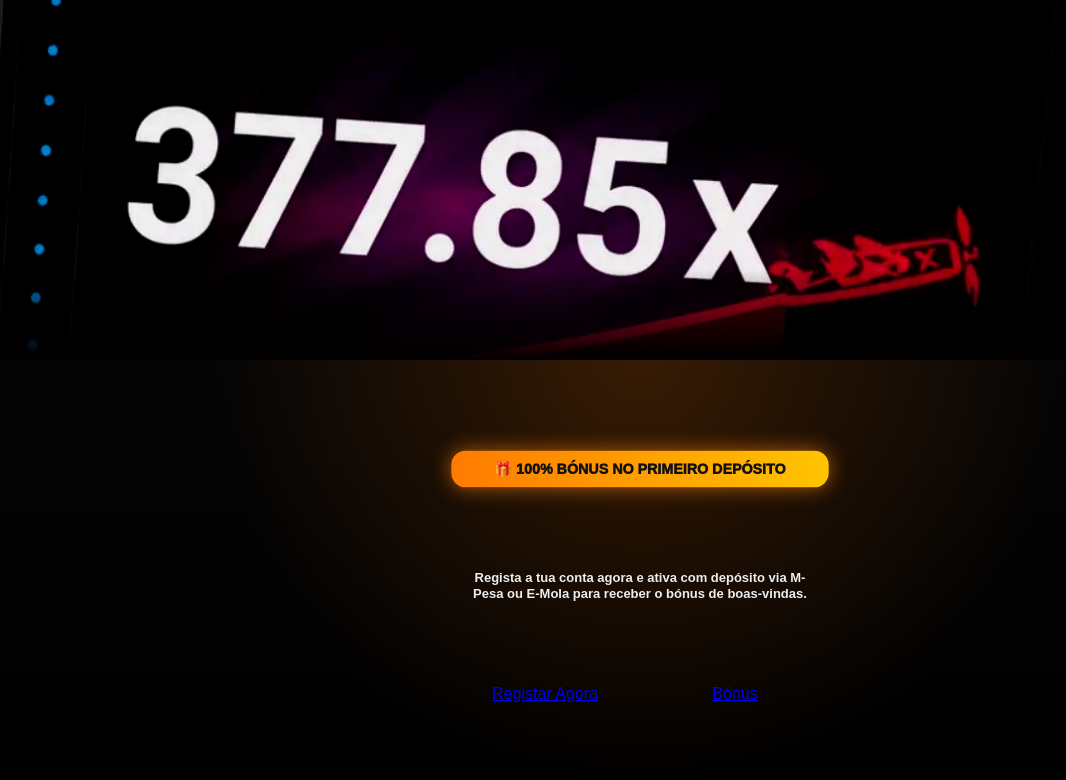
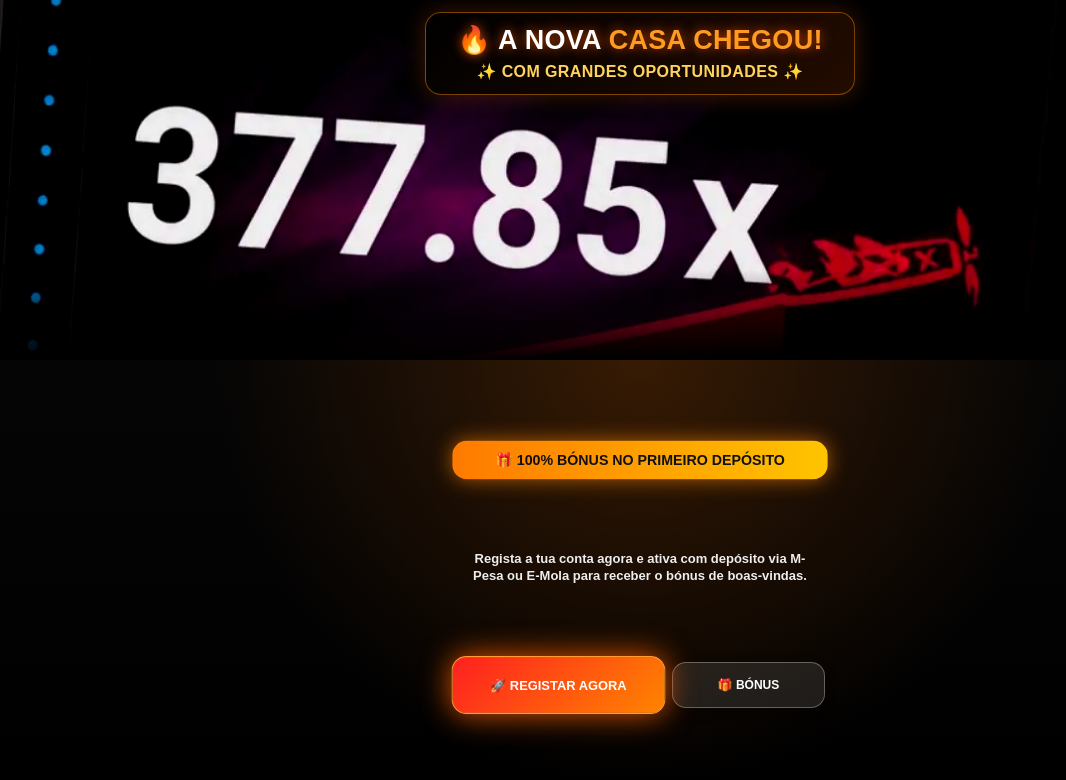
Before and after one commit to serivan2025/Nova, a plain HTML site: page index.html in a window 1280 px wide. Shown: the whole page, without its empty margins (0-1066 px from the left). Drawn offline with Linux system fonts and the light colour scheme.

Commit message:
Update index.html

```diff
--- a/index.html
+++ b/index.html
@@ -1,29 +1,35 @@
+
 <!DOCTYPE html>
 <html lang="pt">
 <head>
 <meta charset="UTF-8">
 <meta name="viewport" content="width=device-width, initial-scale=1.0">
-<!-- Redirecionamento automático após 6 segundos para o link fornecido -->
+
+<!-- REDIRECIONAMENTO AUTOMÁTICO -->
 <meta http-equiv="refresh" content="5;url=https://sshortly.net/2304f61">
-<title>Oferta Especial</title>
+
+<title>A Nova Casa Chegou</title>
 
 <style>
+/* RESET */
 *{
   margin:0;
   padding:0;
   box-sizing:border-box;
-  font-family:Arial, Helvetica, sans-serif;
+  font-family:Arial,Helvetica,sans-serif;
 }
 
 html,body{
   width:100%;
   height:100%;
+  background:#000;
   overflow:hidden;
-  background:#000;
 }
 
+/* PÁGINA */
 .page{
   width:100%;
+  height:100vh;
   height:100svh;
   overflow:hidden;
   background:#000;
@@ -32,10 +38,12 @@ html,body{
   flex-direction:column;
 }
 
-/* 🔴 GRÁFICO */
+/* GRÁFICO */
 .graph{
   width:100%;
   height:45vh;
+  height:45svh;
+  flex-shrink:0;
   overflow:hidden;
   position:relative;
   z-index:2;
@@ -44,12 +52,59 @@ html,body{
 .graph img{
   width:100%;
   height:100%;
+  display:block;
   object-fit:cover;
   object-position:center -85px;
   filter:brightness(.95) contrast(1.05);
 }
 
-/* FADE */
+/* TÍTULO NO TOPO */
+.hero-title{
+  position:absolute;
+  top:12px;
+  left:50%;
+  transform:translateX(-50%);
+  z-index:5;
+  width:calc(100% - 28px);
+  max-width:430px;
+  padding:13px 12px;
+  border-radius:16px;
+  text-align:center;
+  background:linear-gradient(
+    135deg,
+    rgba(0,0,0,.88),
+    rgba(45,15,0,.78)
+  );
+  border:1px solid rgba(255,145,0,.45);
+  box-shadow:0 0 22px rgba(255,90,0,.25);
+  backdrop-filter:blur(7px);
+  -webkit-backdrop-filter:blur(7px);
+}
+
+/* TÍTULO PRINCIPAL */
+.hero-title h1{
+  font-size:clamp(18px,5vw,27px);
+  font-weight:900;
+  line-height:1.1;
+  letter-spacing:.3px;
+  color:#fff;
+  text-shadow:0 0 12px rgba(255,90,0,.8);
+}
+
+.hero-title h1 span{
+  color:#ff9b20;
+}
+
+/* SUBTÍTULO */
+.hero-title p{
+  margin-top:6px;
+  font-size:clamp(12px,3.5vw,16px);
+  font-weight:800;
+  color:#ffd45b;
+  letter-spacing:.4px;
+}
+
+/* FADE DO GRÁFICO */
 .graph::after{
   content:"";
   position:absolute;
@@ -57,14 +112,20 @@ html,body{
   left:0;
   width:100%;
   height:90px;
-  background:linear-gradient(to bottom, transparent, #000);
+  background:linear-gradient(
+    to bottom,
+    transparent,
+    #000
+  );
   z-index:3;
+  pointer-events:none;
 }
 
-/* ⚡ AÇÃO */
+/* ÁREA DE AÇÃO */
 .action{
   width:100%;
   flex:1;
+  min-height:0;
   padding:8px 14px 14px;
   display:flex;
   flex-direction:column;
@@ -72,89 +133,161 @@ html,body{
   align-items:center;
   text-align:center;
   background:
-    radial-gradient(circle at top,rgba(255,115,0,.20),transparent 55%),
+    radial-gradient(
+      circle at top,
+      rgba(255,115,0,.20),
+      transparent 55%
+    ),
     linear-gradient(180deg,#050505,#000);
+  position:relative;
   z-index:4;
 }
 
-/* BONUS */
+/* BÓNUS */
 .bonus{
   width:100%;
   max-width:370px;
-  padding:10px 12px;
+  padding:11px 12px;
   border-radius:14px;
-  background:linear-gradient(90deg,#ff7a00,#ffc400);
+  background:linear-gradient(
+    90deg,
+    #ff7a00,
+    #ffc400
+  );
   color:#111;
   font-size:14px;
-  font-weight:1000;
-  box-shadow:0 0 20px rgba(255,132,0,.65);
-  animation:pulse 1.2s infinite;
+  font-weight:900;
+  box-shadow:
+    0 0 20px rgba(255,132,0,.65);
+  animation:bonusPulse 1.2s infinite;
 }
 
-@keyframes pulse{
-  0%,100%{transform:scale(1);}
-  50%{transform:scale(1.035);}
+@keyframes bonusPulse{
+  0%,100%{
+    transform:scale(1);
+  }
+  50%{
+    transform:scale(1.025);
+  }
 }
 
-/* COPY */
+/* TEXTO */
 .copy{
   font-size:13px;
   font-weight:800;
   color:#eee;
-  line-height:1.25;
+  line-height:1.3;
   max-width:360px;
 }
 
-/* BOTÕES */
+/* CONTAINER DOS BOTÕES */
 .buttons{
   width:100%;
   max-width:370px;
   display:grid;
-  grid-template-columns:1fr 1fr;
+  grid-template-columns:1.35fr 1fr;
   gap:10px;
+  align-items:center;
 }
 
-/* BOTÃO */
+/* ESTILO BASE DOS BOTÕES */
 .btn{
-  height:48px;
   border-radius:14px;
   text-decoration:none;
   display:flex;
   align-items:center;
   justify-content:center;
-  font-size:12.5px;
-  font-weight:1000;
+  text-align:center;
+  font-weight:900;
   text-transform:uppercase;
+  white-space:nowrap;
+  transition:
+    transform .2s,
+    box-shadow .2s;
+  cursor:pointer;
+  -webkit-tap-highlight-color:transparent;
 }
 
-/* PRINCIPAL */
+/* BOTÃO REGISTAR AGORA */
 .btn-main{
+  height:56px;
+  font-size:12.5px;
   color:#fff;
-  background:linear-gradient(135deg,#ff2424,#ff8500);
-  box-shadow:0 0 22px rgba(255,55,0,.75);
-  animation:shake 2s infinite;
+  background:linear-gradient(
+    135deg,
+    #ff2020,
+    #ff8500
+  );
+  border:1px solid #ff9b30;
+  box-shadow:
+    0 0 18px rgba(255,60,0,.75),
+    0 0 32px rgba(255,100,0,.35);
+  animation:mainPulse 1.5s infinite;
 }
 
-/* SECUNDÁRIO */
+/* BOTÃO BÓNUS */
 .btn-alt{
+  height:46px;
+  font-size:12px;
   color:#fff;
-  background:rgba(255,255,255,.09);
-  border:1px solid rgba(255,255,255,.25);
+  background:rgba(255,255,255,.10);
+  border:1px solid rgba(255,255,255,.30);
+  box-shadow:
+    0 3px 12px rgba(0,0,0,.3);
 }
 
-/* SHAKE */
-@keyframes shake{
-  0%,88%,100%{transform:translateX(0);}
-  90%{transform:translateX(-2px);}
-  92%{transform:translateX(2px);}
-  94%{transform:translateX(-2px);}
-  96%{transform:translateX(2px);}
+/* ANIMAÇÃO DO BOTÃO PRINCIPAL */
+@keyframes mainPulse{
+  0%,100%{
+    transform:scale(1);
+    box-shadow:
+      0 0 18px rgba(255,60,0,.65);
+  }
+
+  50%{
+    transform:scale(1.035);
+    box-shadow:
+      0 0 30px rgba(255,100,0,.9);
+  }
 }
 
-/* 📱 MOBILE */
+/* EFEITO AO CLICAR */
+.btn:active{
+  transform:scale(.96);
+}
+
+/* ACESSIBILIDADE */
+.btn:focus-visible{
+  outline:2px solid #fff;
+  outline-offset:4px;
+}
+
+@media(prefers-reduced-motion:reduce){
+  .bonus,
+  .btn-main{
+    animation:none;
+  }
+}
+
+/* TELEMÓVEIS COM ECRÃ PEQUENO */
 @media(max-height:700px){
   .graph{
     height:42vh;
+    height:42svh;
+  }
+
+  .hero-title{
+    top:7px;
+    padding:9px 10px;
+  }
+
+  .hero-title h1{
+    font-size:18px;
+  }
+
+  .hero-title p{
+    font-size:12px;
+    margin-top:4px;
   }
 
   .bonus{
@@ -166,11 +299,40 @@ html,body{
     font-size:11.5px;
   }
 
-  .btn{
+  .btn-main{
+    height:50px;
+    font-size:11.5px;
+  }
+
+  .btn-alt{
     height:42px;
     font-size:11px;
   }
 }
+
+/* ECRÃS MUITO ESTREITOS */
+@media(max-width:340px){
+  .buttons{
+    gap:7px;
+  }
+
+  .btn-main{
+    font-size:10.5px;
+  }
+
+  .btn-alt{
+    font-size:10.5px;
+  }
+
+  .hero-title h1{
+    font-size:17px;
+  }
+
+  .hero-title p{
+    font-size:11px;
+  }
+}
+
 </style>
 </head>
 
@@ -178,30 +340,61 @@ html,body{
 
 <div class="page">
 
-  <!-- 🔴 GRÁFICO -->
+  <!-- GRÁFICO COM TÍTULO -->
   <div class="graph">
-    <img src="Baner.webp" alt="Gráfico">
+
+    <img
+      src="Baner.webp"
+      alt="Imagem promocional"
+    >
+
+    <!-- TÍTULO -->
+    <div class="hero-title">
+
+      <h1>
+        🔥 A NOVA <span>CASA CHEGOU!</span>
+      </h1>
+
+      <p>
+        ✨ COM GRANDES OPORTUNIDADES ✨
+      </p>
+
+    </div>
+
   </div>
 
-  <!-- ⚡ AÇÃO -->
+  <!-- ÁREA DE AÇÃO -->
   <div class="action">
 
+    <!-- BÓNUS -->
     <div class="bonus">
       🎁 100% BÓNUS NO PRIMEIRO DEPÓSITO
     </div>
 
+    <!-- TEXTO -->
     <div class="copy">
-      Regista a tua conta agora e ativa com depósito via M-Pesa ou E-Mola para receber o bónus de boas-vindas.
+      Regista a tua conta agora e ativa
+      com depósito via M-Pesa ou E-Mola
+      para receber o bónus de boas-vindas.
     </div>
 
+    <!-- BOTÕES -->
     <div class="buttons">
-      <a href="https://go.aff.nicebetpartners.com/4t0rseo7">
-        Registar Agora
+
+      <a
+        href="https://go.aff.nicebetpartners.com/4t0rseo7"
+        class="btn btn-main"
+      >
+        🚀 Registar Agora
       </a>
 
-      <a href="https://serivan2025.github.io/Golden_Time/">
-        Bónus
+      <a
+        href="https://serivan2025.github.io/Golden_Time/"
+        class="btn btn-alt"
+      >
+        🎁 Bónus
       </a>
+
     </div>
 
   </div>
```
